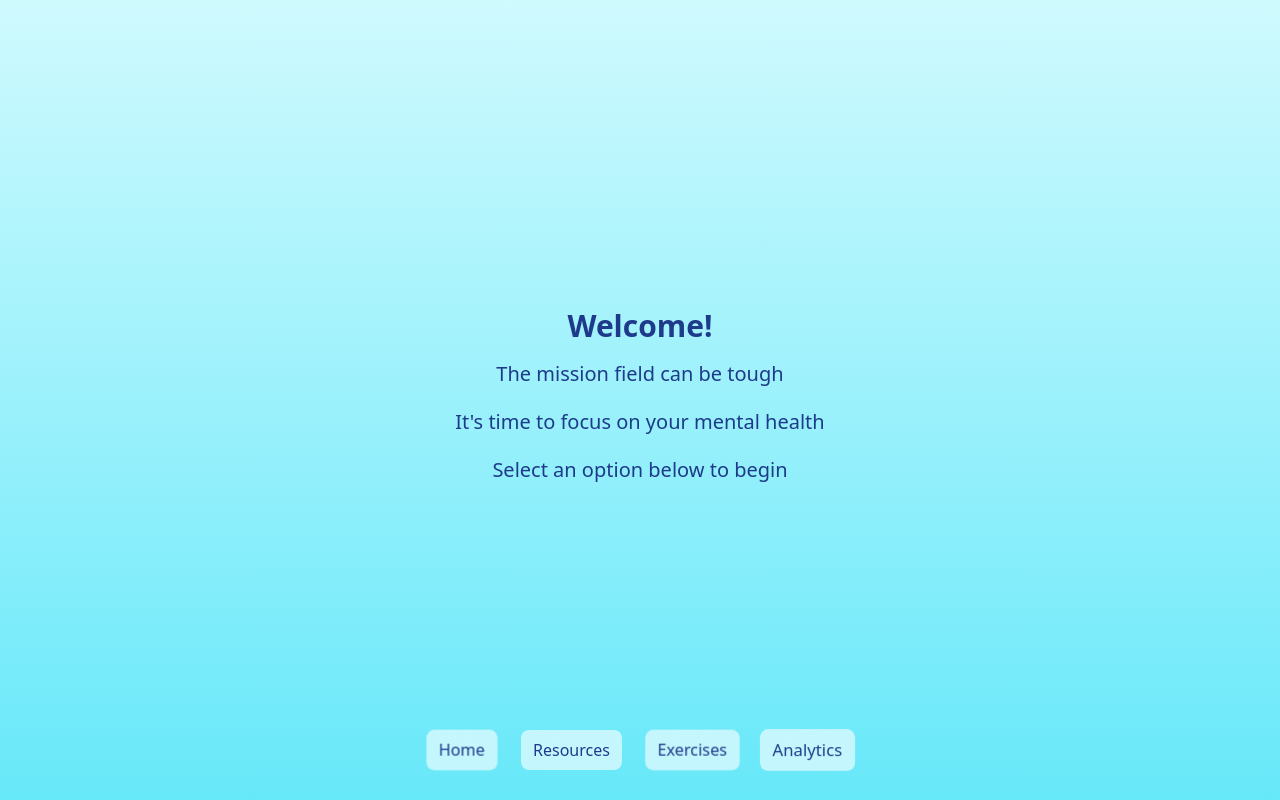
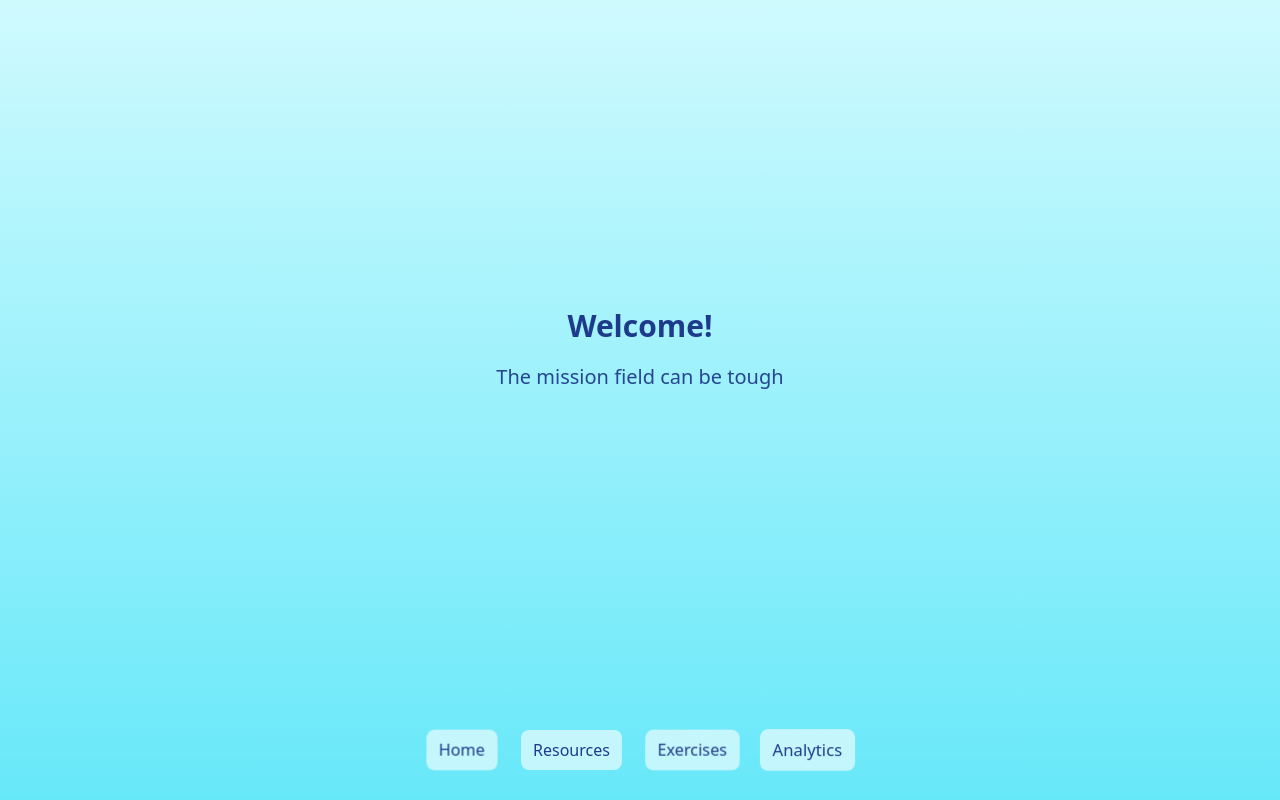
Before and after one commit to Lucag101/missionary_mental_health, a React (Create React App) app: page / in a window 1280 px wide. Both pictures are taken after a click on the icon 1198 px from the left and 273 px from the top of the page. Built offline with nearby package versions, Linux system fonts and the light colour scheme.

Commit message:
Adjusted timing on homepage
Adjusted timing on homepage

```diff
--- a/src/components/App/App.jsx
+++ b/src/components/App/App.jsx
@@ -29,7 +29,7 @@ function App() {
       <div className="w-full bg-gradient-to-b from-cyan-100 to-cyan-300">
         <div className="flex items-center justify-center h-screen text-blue-900">
           <div className="relative flex items-center justify-center h-screen">
-            <RouteAnimator />
+            <RouteAnimator displayMoodModal={displayMoodModal} />
           </div>
           <Navbar />
           {displayMoodModal && <MoodSelector onSelect={handleMoodSelection} onSubmit={handleMoodSubmit} onClose={handleCloseModal} />}
--- a/src/components/App/RouteAnimator.jsx
+++ b/src/components/App/RouteAnimator.jsx
@@ -7,7 +7,7 @@ import Analytics from "../Home/Analytics";
 import '../../styles/sharedStyles.css'
 
 
-function RouteAnimator() {
+function RouteAnimator({displayMoodModal}) {
     const location = useLocation();
 
     return(
@@ -19,7 +19,7 @@ function RouteAnimator() {
                 classNames="page"
                 >
                 <Routes location={location}>
-                    <Route path="/" element={<HomePage />} />
+                    <Route path="/" element={<HomePage displayMoodModal={displayMoodModal} />} />
                     <Route path="/resources" element={<Resources />} />
                     <Route path="/exercises" element={<Exercises />} />
                     <Route path="/analytics" element={<Analytics />} />
--- a/src/components/Home/HomePage.jsx
+++ b/src/components/Home/HomePage.jsx
@@ -2,15 +2,19 @@ import React, { useState } from "react";
 import MoodSelector from "./MoodSelector";
 import "../../styles/sharedStyles.css";
 
-function HomePage() {
+function HomePage({displayMoodModal}) {
   return (
     <div className="flex flex-col min-h-screen">
       <div className="flex items-center justify-center flex-grow">
         <div className="text-center">
           <h1 className="text-3xl font-bold mb-4 transition-all duration-500">Welcome!</h1>
-          <h2 className="animate-pop-up text-xl pb-3">The mission field can be tough</h2>
-          <h2 className="animate-pop-up-2 text-xl pb-3">It's time to focus on your mental health</h2>
-          <h2 className="animate-pop-up-3 text-xl">Select an option below to begin</h2>
+          {!displayMoodModal &&  (
+            <div>
+            <h2 className="animate-pop-up text-xl pb-3">The mission field can be tough</h2>
+            <h2 className="animate-pop-up-2 text-xl pb-3">It's time to focus on your mental health</h2>
+            <h2 className="animate-pop-up-3 text-xl">Select an option below to begin</h2>
+            </div>
+          )}
         </div>
       </div>
     </div>
--- a/src/styles/sharedStyles.css
+++ b/src/styles/sharedStyles.css
@@ -103,17 +103,17 @@
 }
 
 .animate-pop-up {
-  animation: popUp 1s ease-out 2.5s forwards;
+  animation: popUp 1s ease-out 2s forwards;
   opacity: 0;
 }
 
 .animate-pop-up-2 {
-  animation: popUp 1s ease-out 4.5s forwards;
+  animation: popUp 1s ease-out 4s forwards;
   opacity: 0;
 }
 
 .animate-pop-up-3 {
-  animation: popUp 1s ease-out 6.5s forwards;
+  animation: popUp 1s ease-out 6s forwards;
   opacity: 0;
 }
 
```
